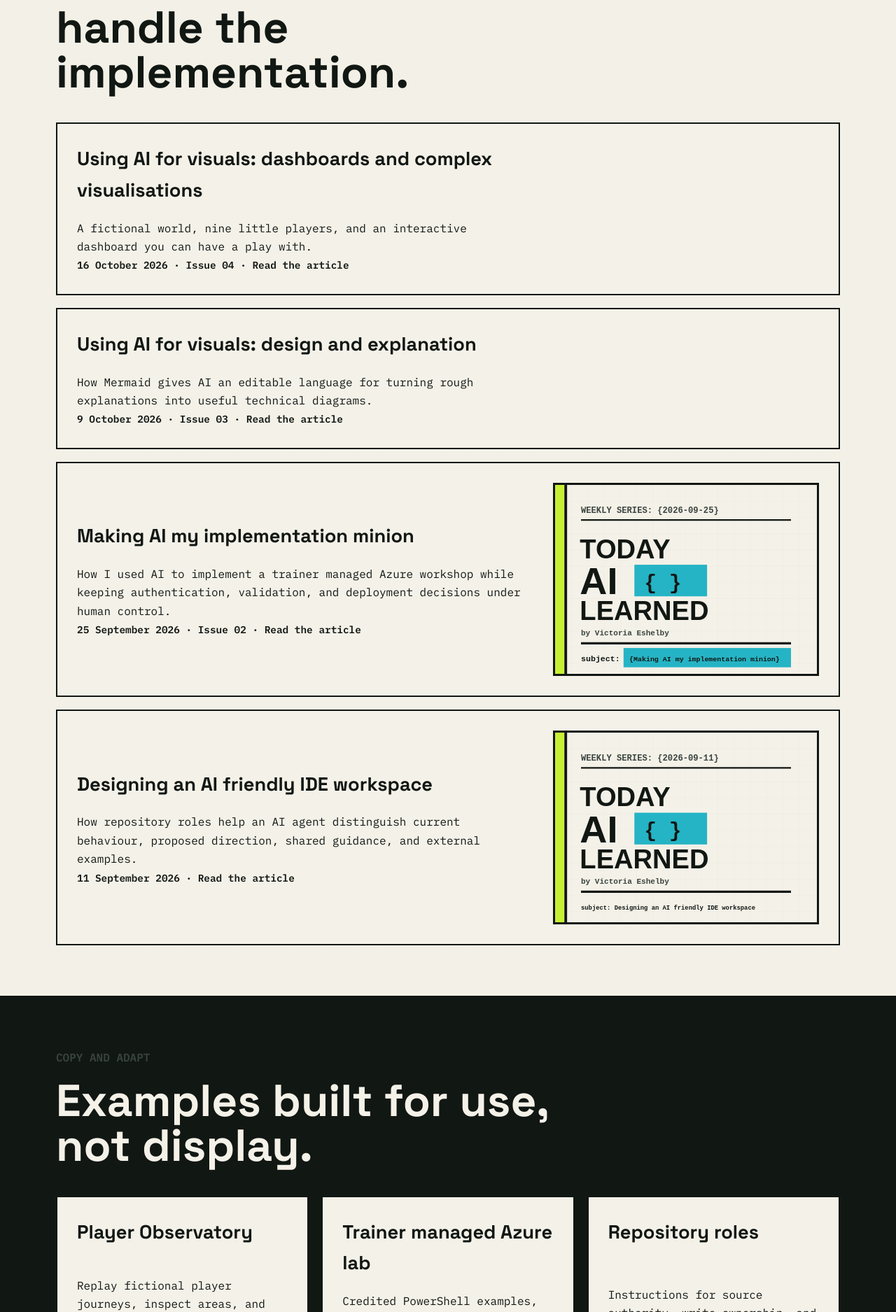
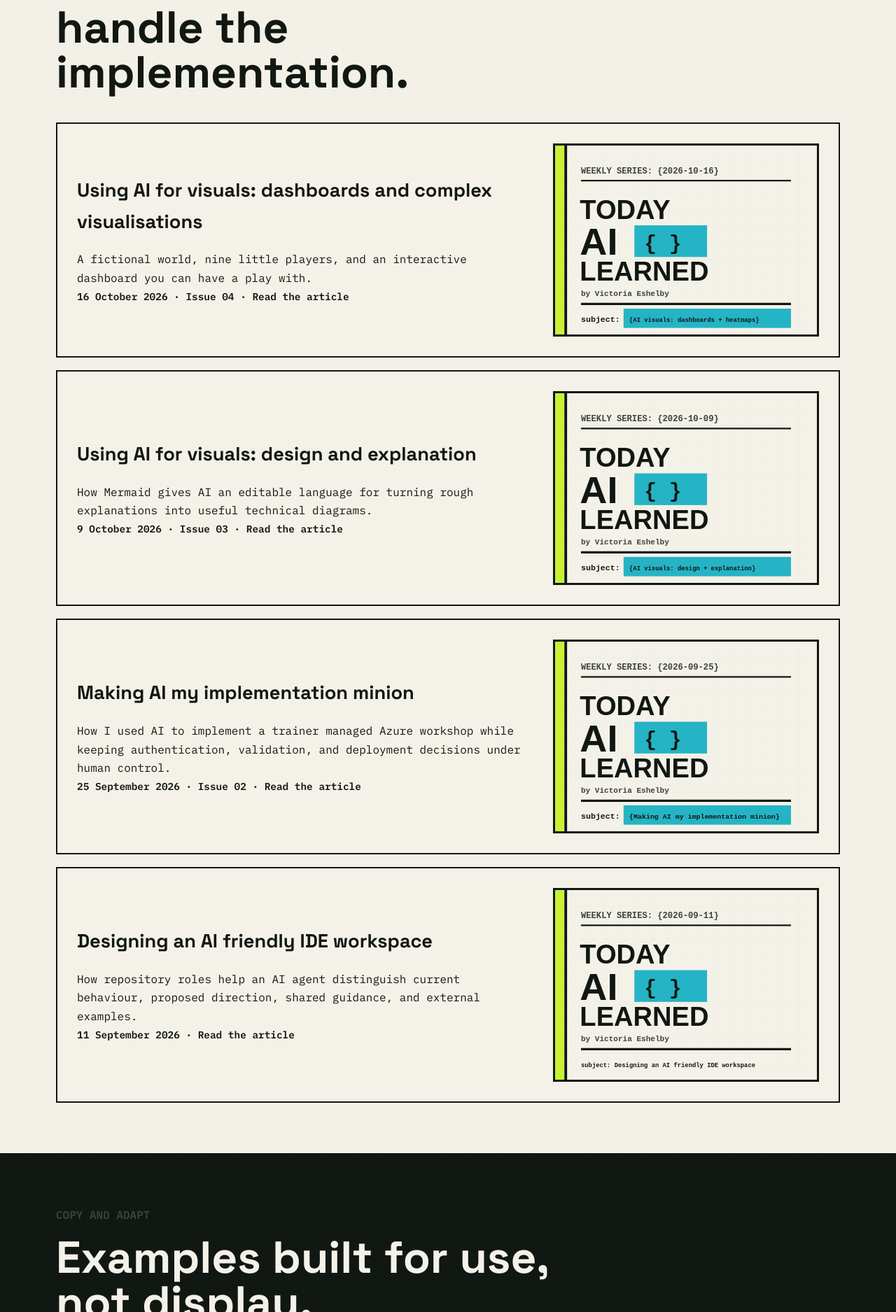
Before and after one commit to VEshelbyMTT/today-ai-learned, a Jekyll site: the page built from index.md, in a window 1280 px wide. Shown: the part 1301-3176 px from the top of the page at 70% size. Built offline with Jekyll 4.4.1, drawn with Linux system fonts in a browser that asks for light colours.

Commit message:
Show SVG artwork on both October article cards
Co-authored-by: Copilot <223556219+Copilot@users.noreply.github.com>

```diff
--- a/index.md
+++ b/index.md
@@ -27,6 +27,7 @@ description: Practical notes about AI assisted analytics engineering in VS Code.
         <p>A fictional world, nine little players, and an interactive dashboard you can have a play with.</p>
         <span class="article-card__meta">16 October 2026 · Issue 04 · Read the article</span>
       </div>
+      <img src="{{ '/assets/today-ai-learned-subject-2026-10-16.svg' | relative_url }}" alt="Today AI Learned: Using AI for visuals: dashboards and complex visualisations">
     </a>
     <a class="article-card" href="{{ '/articles/using-ai-for-visuals-design-and-explanation/' | relative_url }}">
       <div>
@@ -34,6 +35,7 @@ description: Practical notes about AI assisted analytics engineering in VS Code.
         <p>How Mermaid gives AI an editable language for turning rough explanations into useful technical diagrams.</p>
         <span class="article-card__meta">9 October 2026 · Issue 03 · Read the article</span>
       </div>
+      <img src="{{ '/assets/today-ai-learned-subject-2026-10-09.svg' | relative_url }}" alt="Today AI Learned: Using AI for visuals: design and explanation">
     </a>
     <a class="article-card" href="{{ '/articles/making-ai-my-implementation-minion/' | relative_url }}">
       <div>
```
